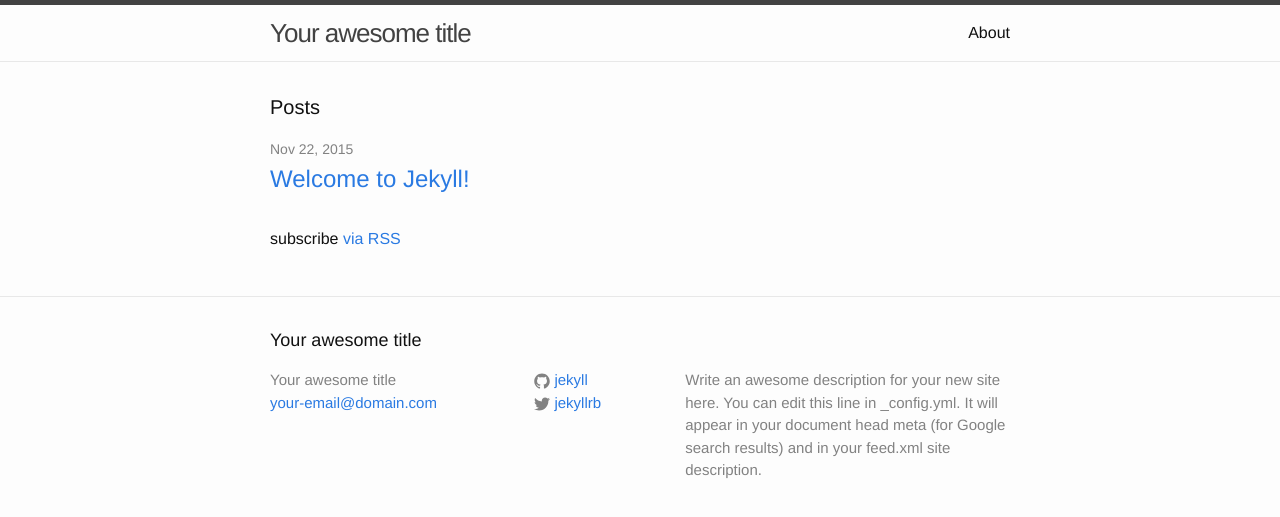
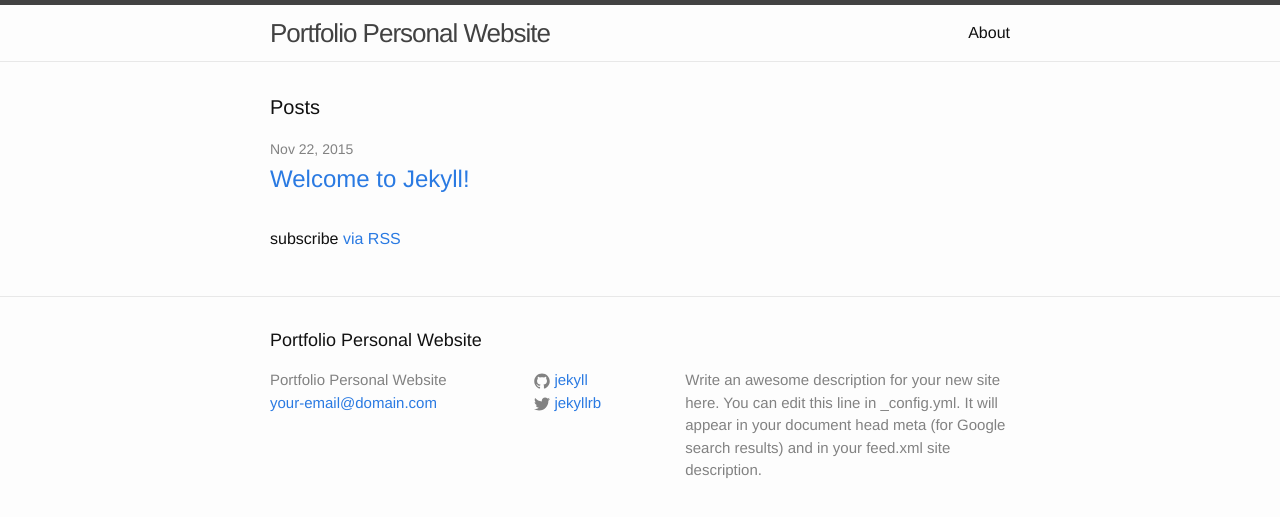
Before and after one commit to elanza/portfolio, a Jekyll site: the page built from index.html, in a window 1280 px wide. Shown: the top 517 px of the page. Built offline with Jekyll 4.4.1, drawn with Linux system fonts in a browser that asks for light colours.

Commit message:
Edit _config.yml

```diff
--- a/_config.yml
+++ b/_config.yml
@@ -6,7 +6,7 @@
 # 'jekyll serve'. If you change this file, please restart the server process.
 
 # Site settings
-title: Your awesome title
+title: Portfolio Personal Website
 email: your-email@domain.com
 description: > # this means to ignore newlines until "baseurl:"
   Write an awesome description for your new site here. You can edit this
```
